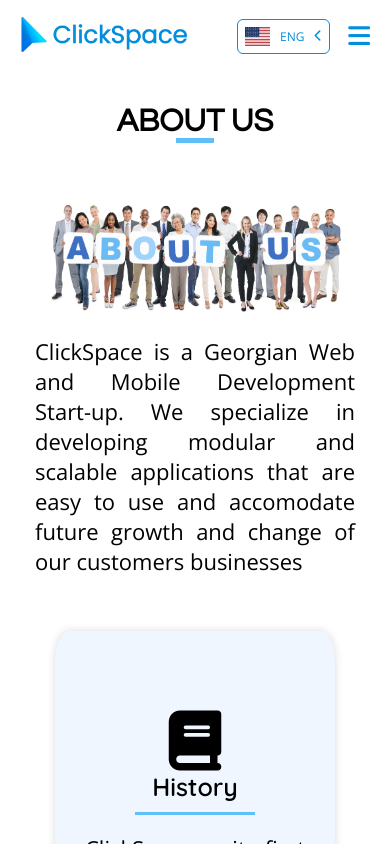
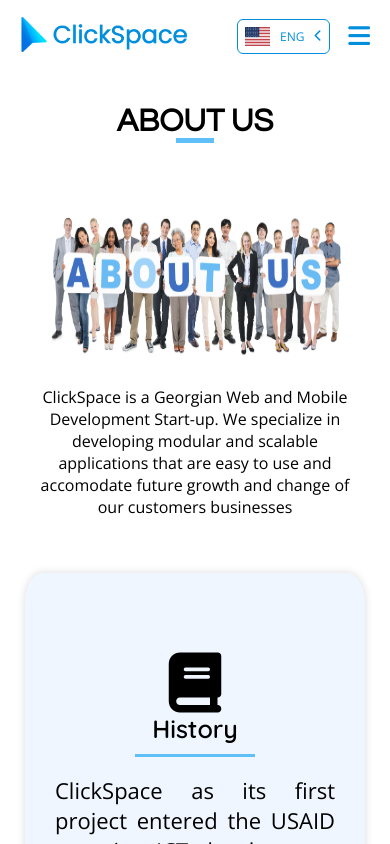
Before and after one commit to ClickSpace-ge-git/ClickSpace-ge-git.github.io, a React (Create React App) app: page /aboutus in a window 390 px wide. Shown: the top 844 px of the page. Built offline with nearby package versions, Linux system fonts and the light colour scheme.

Commit message:
Fixed Mobile Screens

```diff
--- a/src/pages/AboutUsPage/AboutUsPage.scss
+++ b/src/pages/AboutUsPage/AboutUsPage.scss
@@ -19,17 +19,34 @@
       text-align:  center;
       margin: 75px 30px 30px;
 
-      @include mobile {
+      @include mobile1 {
+         margin-top: 100px;
+      }
+      @include mobile2 {
+         margin-top: 100px;
+      }
+      @include mobile3 {
          margin-top: 100px;
       }
 
       .AbUsPTImg {
-         @include mobile {
+         @include mobile1 {
          display: flex;
          flex-direction: column;
-         max-width: 550px;
+         max-width: 400px;
          height: 175px;
          }
+         @include mobile2 {
+            display: flex;
+            flex-direction: column;
+            max-width: 550px;
+            height: 200px;
+         @include mobile3 {
+               display: flex;
+               flex-direction: column;
+               max-width: 850px;
+               height: 225px;
+               }
 
          img {
             max-width: 1300px;
@@ -52,10 +69,17 @@
             width: 100%;
             max-width: 2000px;
 
-            @include mobile {
+            @include mobile1 {
+               text-align: justify;
+            }
+            @include mobile2 {
+               text-align: justify;
+            }
+            @include mobile3 {
                text-align: justify;
             }
          }
+      }
       }
 
 
@@ -74,7 +98,15 @@
       justify-content: center;
       text-align: center;
 
-      @include mobile {
+      @include mobile1 {
+         align-items: center;
+         flex-direction: column;
+      }
+      @include mobile2 {
+         align-items: center;
+         flex-direction: column;
+      }
+      @include mobile3 {
          align-items: center;
          flex-direction: column;
       }
@@ -88,8 +120,16 @@
          width: 400px;
          height: 250px;
 
-         @include mobile {
+         @include mobile1 {
             width: 220px;
+            height: 450px;
+         }
+         @include mobile2 {
+            width: 250px;
+            height: 450px;
+         }
+         @include mobile3 {
+            width: 280px;
             height: 450px;
          }
 
@@ -131,19 +171,35 @@
       display: flex;
       flex-direction: row;
 
-      @include mobile {
+      @include mobile1 {
+         display: flex;
+         flex-direction: column;
+      }
+      @include mobile2 {
+         display: flex;
+         flex-direction: column;
+      }
+      @include mobile3 {
          display: flex;
          flex-direction: column;
       }
    }
-}
+
 .ABUSTeamTwo{
    display: flex;
    flex-direction: row;
 
-   @include mobile {
+   @include mobile1 {
    display: flex;
    flex-direction: column;
+   }
+   @include mobile2 {
+      display: flex;
+      flex-direction: column;
+      }
+   @include mobile3 {
+      display: flex;
+      flex-direction: column;
    }
 }
 
@@ -221,3 +277,6 @@
       }
    }
 }
+
+
+}
--- a/src/pages/AboutUsPage/AboutUsScreen.scss
+++ b/src/pages/AboutUsPage/AboutUsScreen.scss
@@ -1,5 +1,16 @@
-@mixin mobile {
-    @media screen and (max-width: 450px ) {
+@mixin mobile1 {
+    @media screen and (max-width: 400px ) {
         @content;
     }
 }
+
+@mixin mobile2 {
+    @media screen and (max-width: 550px ) {
+        @content;
+    }
+}
+@mixin mobile3 {
+    @media screen and (max-width: 850px ) {
+        @content;
+    }
+}
```
